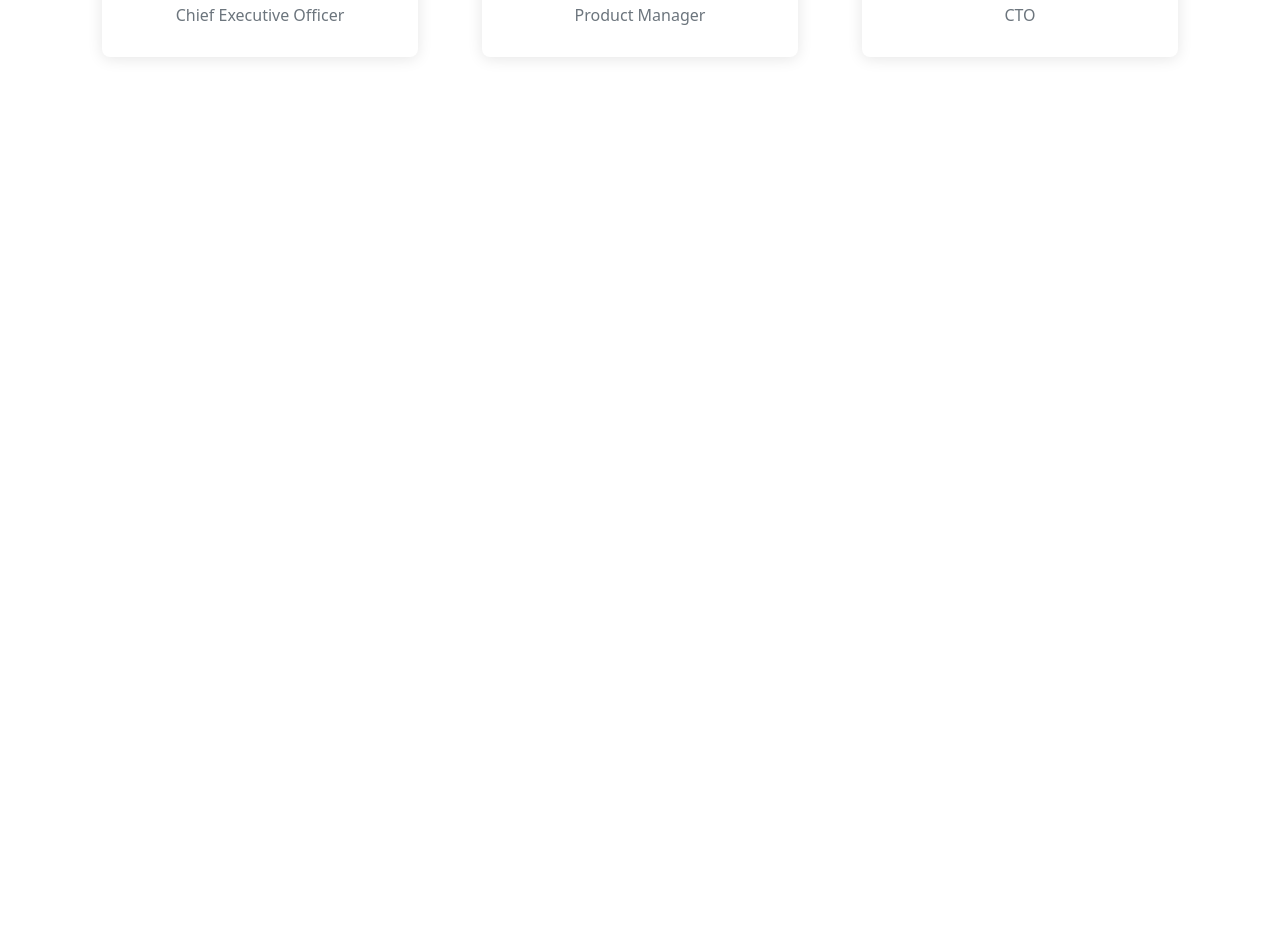
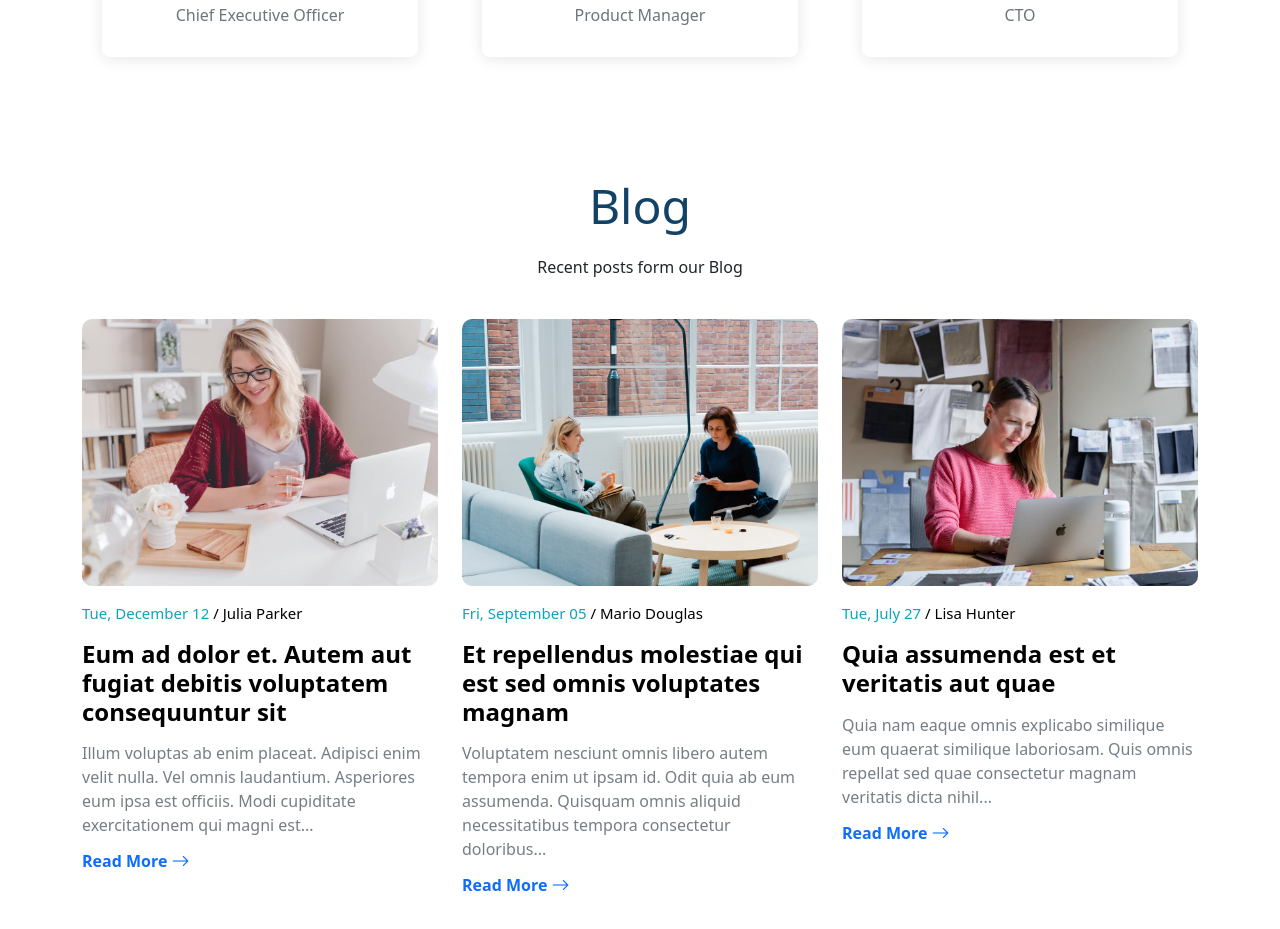
Before and after one commit to sagorpaul142/nitex_coding_assessment, a React (Vite) app: page / in a window 1280 px wide. Shown: the part 3588-4517 px from the top of the page. Before the commit the page ends 3705 px from the top, so only its background shows below. Built offline with nearby package versions, Linux system fonts and the light colour scheme.

Commit message:
blog section add

```diff
--- a/src/App.jsx
+++ b/src/App.jsx
@@ -5,6 +5,7 @@ import Services from "./components/Services/Services.jsx";
 import WhyChooseUs from "./components/WhyChooseUs/WhyChooseUs.jsx";
 import Faq from "./components/Faq/Faq.jsx";
 import Team from "./components/Team/Team.jsx";
+import Blog from "./components/Blog/Blog.jsx";
 
 function App() {
 
@@ -16,6 +17,7 @@ function App() {
             <WhyChooseUs/>
             <Faq/>
             <Team/>
+            <Blog/>
         </BrowserRouter>
     )
 }
--- /dev/null
+++ b/src/components/Blog/Blog.css
@@ -0,0 +1,72 @@
+.recent-blog-posts .post-box {
+  transition: 0.3s;
+  height: 100%;
+  overflow: hidden;
+  position: relative;
+  display: flex;
+  flex-direction: column;
+}
+
+.recent-blog-posts .post-box .post-img {
+  overflow: hidden;
+  position: relative;
+  border-radius: 10px;
+}
+
+.recent-blog-posts .post-box .post-img img {
+  transition: 0.5s;
+}
+
+.recent-blog-posts .post-box .meta {
+  margin-top: 15px;
+}
+
+.recent-blog-posts .post-box .meta .post-date {
+  font-size: 15px;
+  font-weight: 400;
+  color: #0EA2BDFF;
+}
+
+.recent-blog-posts .post-box .meta .post-author {
+  font-size: 15px;
+  font-weight: 400;
+  color: #000000;
+}
+
+.recent-blog-posts .post-box .post-title {
+  font-size: 24px;
+  color: #000000;
+  font-weight: 700;
+  margin: 15px 0 0 0;
+  position: relative;
+  transition: 0.3s;
+}
+
+.recent-blog-posts .post-box p {
+  margin: 15px 0 0 0;
+  color: rgba(58, 71, 83, 0.7);
+}
+
+.recent-blog-posts .post-box .readmore {
+  display: flex;
+  align-items: center;
+  font-weight: 600;
+  line-height: 1;
+  transition: 0.3s;
+  margin-top: 15px;
+  cursor: pointer;
+}
+
+.recent-blog-posts .post-box .readmore i {
+  line-height: 0;
+  margin-left: 4px;
+  font-size: 18px;
+}
+
+.recent-blog-posts .post-box:hover .post-title {
+  color: #0EA2BDFF;
+}
+
+.recent-blog-posts .post-box:hover .post-img img {
+  transform: scale(1.1);
+}
--- /dev/null
+++ b/src/components/Blog/Blog.jsx
@@ -0,0 +1,79 @@
+import "./Blog.css"
+import blogOne from "../../assets/blog/blog-1.jpg"
+import blogTwo from "../../assets/blog/blog-2.jpg"
+import blogThree from "../../assets/blog/blog-3.jpg"
+
+const Blog = () => {
+    return (
+        <section id="recent-blog-posts" className="recent-blog-posts">
+
+            <div className="container" data-aos="fade-up">
+
+                <div className="section-header">
+                    <h2>Blog</h2>
+                    <p>Recent posts form our Blog</p>
+                </div>
+
+                <div className="row">
+
+                    <div className="col-lg-4" data-aos="fade-up" data-aos-delay="200">
+                        <div className="post-box">
+                            <div className="post-img">
+                                <img src={blogOne} className="img-fluid" alt=""/>
+                                </div>
+                            <div className="meta">
+                                <span className="post-date">Tue, December 12</span>
+                                <span className="post-author"> / Julia Parker</span>
+                            </div>
+                            <h3 className="post-title">Eum ad dolor et. Autem aut fugiat debitis voluptatem consequuntur
+                                sit</h3>
+                            <p>Illum voluptas ab enim placeat. Adipisci enim velit nulla. Vel omnis laudantium.
+                                Asperiores eum ipsa est officiis. Modi cupiditate exercitationem qui magni est...</p>
+                            <a href={void 0} className="readmore stretched-link"><span>Read More</span><i
+                                className="bi bi-arrow-right"></i></a>
+                        </div>
+                    </div>
+
+                    <div className="col-lg-4" data-aos="fade-up" data-aos-delay="400">
+                        <div className="post-box">
+                            <div className="post-img">
+                                <img src={blogTwo} className="img-fluid" alt=""/>
+                                </div>
+                            <div className="meta">
+                                <span className="post-date">Fri, September 05</span>
+                                <span className="post-author"> / Mario Douglas</span>
+                            </div>
+                            <h3 className="post-title">Et repellendus molestiae qui est sed omnis voluptates magnam</h3>
+                            <p>Voluptatem nesciunt omnis libero autem tempora enim ut ipsam id. Odit quia ab eum
+                                assumenda. Quisquam omnis aliquid necessitatibus tempora consectetur doloribus...</p>
+                            <a href={void 0} className="readmore stretched-link"><span>Read More</span><i
+                                className="bi bi-arrow-right"></i></a>
+                        </div>
+                    </div>
+
+                    <div className="col-lg-4" data-aos="fade-up" data-aos-delay="600">
+                        <div className="post-box">
+                            <div className="post-img">
+                                <img src={blogThree} className="img-fluid" alt="" />
+                                </div>
+                            <div className="meta">
+                                <span className="post-date">Tue, July 27</span>
+                                <span className="post-author"> / Lisa Hunter</span>
+                            </div>
+                            <h3 className="post-title">Quia assumenda est et veritatis aut quae</h3>
+                            <p>Quia nam eaque omnis explicabo similique eum quaerat similique laboriosam. Quis omnis
+                                repellat sed quae consectetur magnam veritatis dicta nihil...</p>
+                            <a href={void 0} className="readmore stretched-link"><span>Read More</span><i
+                                className="bi bi-arrow-right"></i></a>
+                        </div>
+                    </div>
+
+                </div>
+
+            </div>
+
+        </section>
+    );
+};
+
+export default Blog;
```
